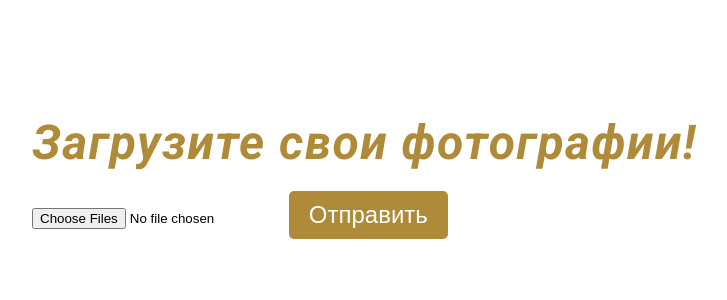
After one commit to vladibuyanov/wedding_invitation, a Flask app: page /upload in a window 1280 px wide. The commit adds this page. Shown: the top 300 px of the page, without its empty margins (16-743 px from the left). Run offline with Flask 3, Linux system fonts and the light colour scheme.

Commit message:
Upload files to drive and another fixes

```diff
--- a/app.py
+++ b/app.py
@@ -4,7 +4,12 @@ from flask import Flask, render_template, request, jsonify
 from flask_mail import Mail
 from flask_babel import Babel
 
-from core.functions import get_locale, create_email
+from googleapiclient.discovery import build
+
+from google.oauth2 import service_account
+
+from core.functions import get_locale, create_email, upload_files_to_drive
+
 
 app = Flask(__name__)
 
@@ -26,6 +31,13 @@ app.config['BABEL_TRANSLATION_DIRECTORIES'] = 'translations'
 mail = Mail(app)
 babel = Babel(app=app, locale_selector=get_locale)
 
+SCOPES = ['https://www.googleapis.com/auth/drive.file']
+SERVICE_ACCOUNT_FILE = './secrets/credentials.json'
+
+credentials = service_account.Credentials.from_service_account_file(SERVICE_ACCOUNT_FILE, scopes=SCOPES)
+drive_service = build('drive', 'v3', credentials=credentials)
+
+
 # Routes
 @app.route("/")
 def index():
@@ -42,5 +54,19 @@ def submit_form():
         print("Ошибка:", e)
         return jsonify({"message": "Ошибка при отправке письма."}), 500
 
+@app.route('/upload', methods=['GET', 'POST'])
+def upload_file():
+    message = None
+
+    if request.method == 'POST':
+        files = request.files.getlist('photos')
+        result = upload_files_to_drive(drive_service=drive_service, files=files)
+        if result:
+            message = "Файлы успешно загружены!"
+        else:
+            return "Ошибка: Только фото разрешены!", 400
+
+    return render_template('upload.html', message=message)
+
 if __name__ == "__main__":
     app.run(debug=True)
--- /dev/null
+++ b/core/constants.py
@@ -0,0 +1,2 @@
+folder_id ='1nQJoxGN4irscR8rhdDW8EnnVMfkLpuEG'
+ALLOWED_MIME_TYPES = {'image/jpeg', 'image/png'}
--- a/static/css/styles.css
+++ b/static/css/styles.css
@@ -63,14 +63,16 @@ button:hover {
 body {
     margin: 0;
     padding: 0;
-    background-image: url("../images/wedding_photo.jpg");
-    background-repeat: no-repeat;
-    background-size: cover;
 
     font-family: "Roboto", serif;
     font-weight: 100;
     font-style: normal;
     overflow-x: hidden;
+}
+.main-body {
+    background-image: url("../images/wedding_photo.jpg");
+    background-repeat: no-repeat;
+    background-size: cover;
 }
 .container {
     text-align: center;
@@ -91,6 +93,9 @@ body {
     transform: translateY(50px);
     transition: opacity 0.6s ease, transform 0.6s ease;
     padding: 2rem 3rem;
+}
+#upload-section {
+    opacity: 100;
 }
 .visible {
     opacity: 1;
@@ -308,6 +313,16 @@ body {
         color: #3b4c57;
     }
 }
+.ceremony {
+    & h2 {
+        color: var(--main-font-color);
+    }
+    & p {
+        font-size: 1.5rem;
+        line-height: 1.8;
+        color: #3b4c57;
+    }
+}
 .map {
     & h2 {
         color: var(--main-font-color);
--- /dev/null
+++ b/templates/upload.html
@@ -0,0 +1,26 @@
+<!DOCTYPE html>
+<html lang="en">
+<head>
+    <meta charset="UTF-8">
+    <meta name="viewport" content="width=device-width, initial-scale=1.0">
+    <title>Загрузка фотографий</title>
+    <!-- CSS -->
+    <link rel="stylesheet" href="/static/css/styles.css">
+    <link rel="preconnect" href="https://fonts.googleapis.com">
+    <link rel="preconnect" href="https://fonts.gstatic.com" crossorigin>
+    <link href="https://fonts.googleapis.com/css2?family=Great+Vibes&family=Lora:ital,wght@0,400..700;1,400..700&family=Roboto:ital,wght@0,100;0,300;0,400;0,500;0,700;0,900;1,100;1,300;1,400;1,500;1,700;1,900&display=swap"
+          rel="stylesheet">
+</head>
+<body>
+    <div class="section" id="upload-section">
+        <h1>Загрузите свои фотографии!</h1>
+        <form action="/upload" method="POST" enctype="multipart/form-data">
+            <input type="file" name="photos" multiple required>
+            <button type="submit">Отправить</button>
+        </form>
+        {% if message %}
+        <p>{{ message }}</p>
+        {% endif %}
+    </div>
+</body>
+</html>
```
Also changed, not shown: core/functions.py (+23 -0 lines), templates/index.html (+10 -2 lines), 1 other file.
